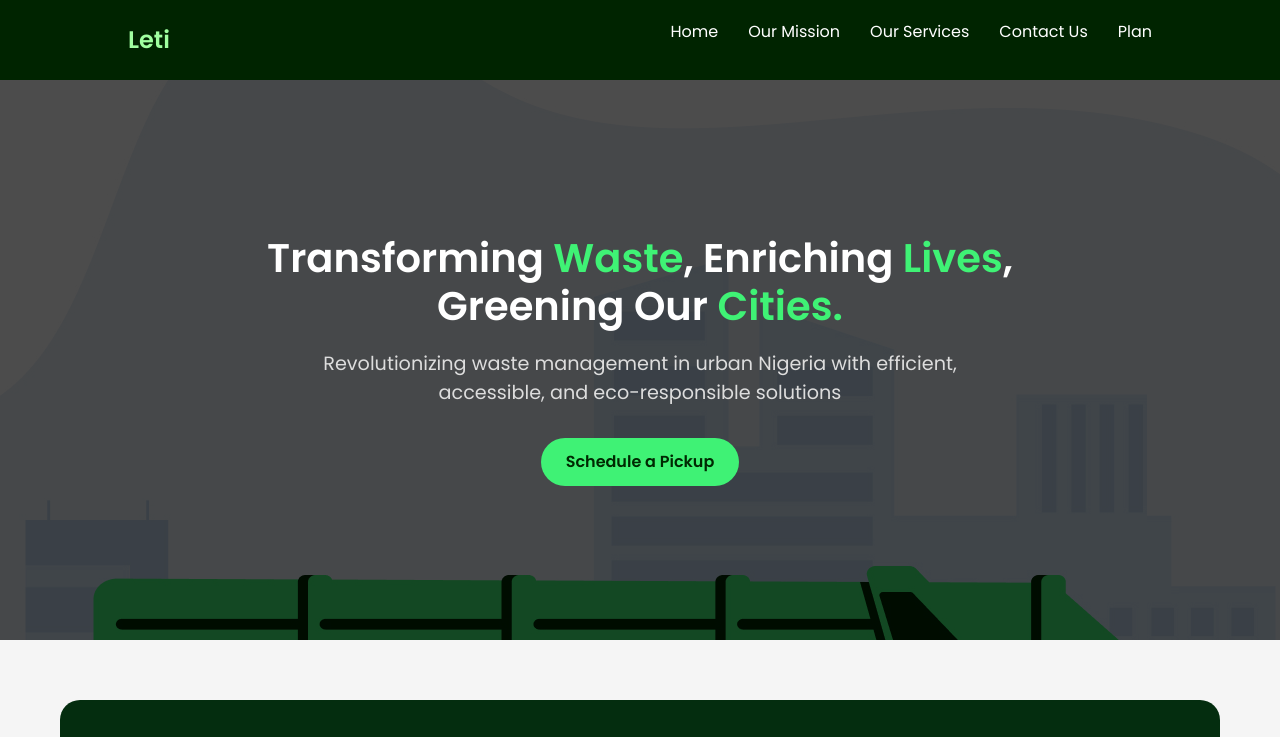
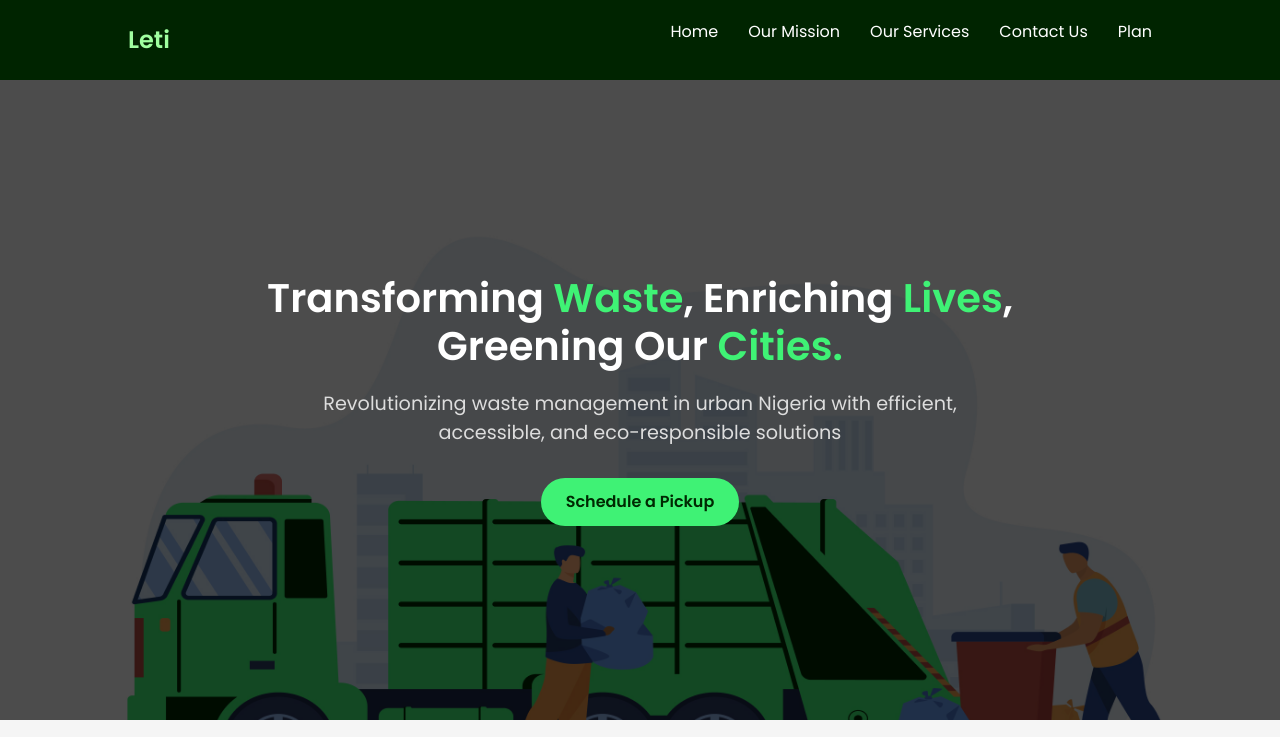
Before and after one commit to paddy-jnr/LETI-1, a plain HTML site: page index.html in a window 1280 px wide. Shown: the top 737 px of the page. Drawn offline with nearby package versions, Linux system fonts and the light colour scheme.

Commit message:
Update styl.css

```diff
--- a/styl.css
+++ b/styl.css
@@ -109,9 +109,9 @@
 
    /* HERO FULLSCREEN STYLING */
 .hero {
-  height: 70vh;
+  height: 80vh;
   width: 100%;
-  background: url('uploads/hero\ section.jpg') center center;
+  background: url('uploads/hero\ section.jpg') center center/cover;
   display: flex;
   flex-direction: column;
   justify-content: center;
```
